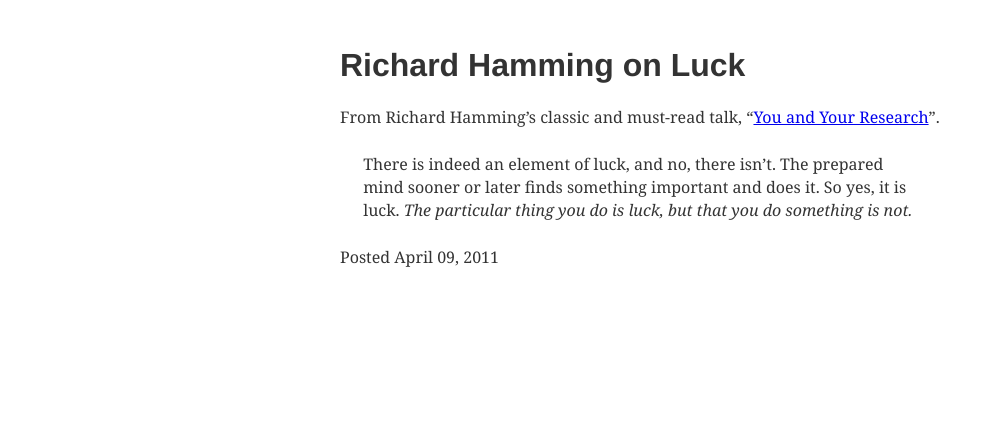
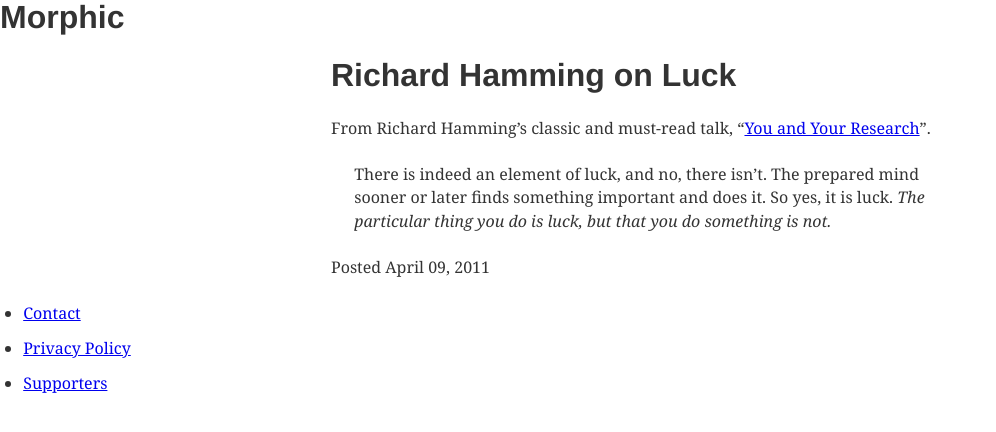
Before and after one commit to ipeinado/morphic-gatsby-netlify, a Gatsby site: page / in a window 1280 px wide. Shown: the whole page, without its empty margins (0-996 px from the left). Built offline with nearby package versions, Linux system fonts and the light colour scheme; Gatsby itself is replaced by a stand-in of ours.

Commit message:
added components and pages

```diff
--- /dev/null
+++ b/src/components/footer.js
@@ -0,0 +1,12 @@
+import React from "react"
+import { Link } from "gatsby"
+
+export default () => (
+	<footer>
+    <ul>
+      <li><Link to="/contact/">Contact</Link></li>
+      <li><Link to="/privacy/">Privacy Policy</Link></li>
+      <li><Link to="/supporters/">Supporters</Link></li>
+    </ul>
+  </footer>
+)
--- /dev/null
+++ b/src/components/header.js
@@ -0,0 +1,19 @@
+import React from "react"
+import { StaticQuery, graphql } from "gatsby"
+
+export default () => (
+	<StaticQuery
+		query={graphql`
+			query HeadingQuery {
+				site {
+					siteMetadata {
+						title
+					}
+				}
+			}
+		`}
+		render={data => (
+			<h1>{ data.site.siteMetadata.title }</h1>
+		)}
+	/>
+)
--- /dev/null
+++ b/src/components/layout.js
@@ -0,0 +1,13 @@
+import React from "react"
+import Header from "./header"
+import Footer from "./footer"
+
+export default ({ children }) => (
+	<div>
+		<Header />
+		<div style={{ margin: `0 auto`, maxWidth: 650, padding: `0 1rem` }}>
+			{ children }
+		</div>
+		<Footer />
+	</div>
+)
--- a/src/pages/index.js
+++ b/src/pages/index.js
@@ -1,7 +1,8 @@
 import React from "react"
+import Layout from "../components/layout"
 
 export default () => (
-	<div style={{ margin: `3rem auto`, maxWidth: 600 }}>
+	<Layout>
     <h1>Richard Hamming on Luck</h1>
     <div>
       <p>
@@ -24,5 +25,5 @@ export default () => (
       </blockquote>
     </div>
     <p>Posted April 09, 2011</p>
-  </div>
+  </Layout>
 )
```
Also changed, not shown: src/pages/about.js (added, +8 -0 lines), src/pages/contact.js (added, +8 -0 lines), src/pages/privacy.js (added, +9 -0 lines), src/pages/supporters.js (added, +8 -0 lines).
